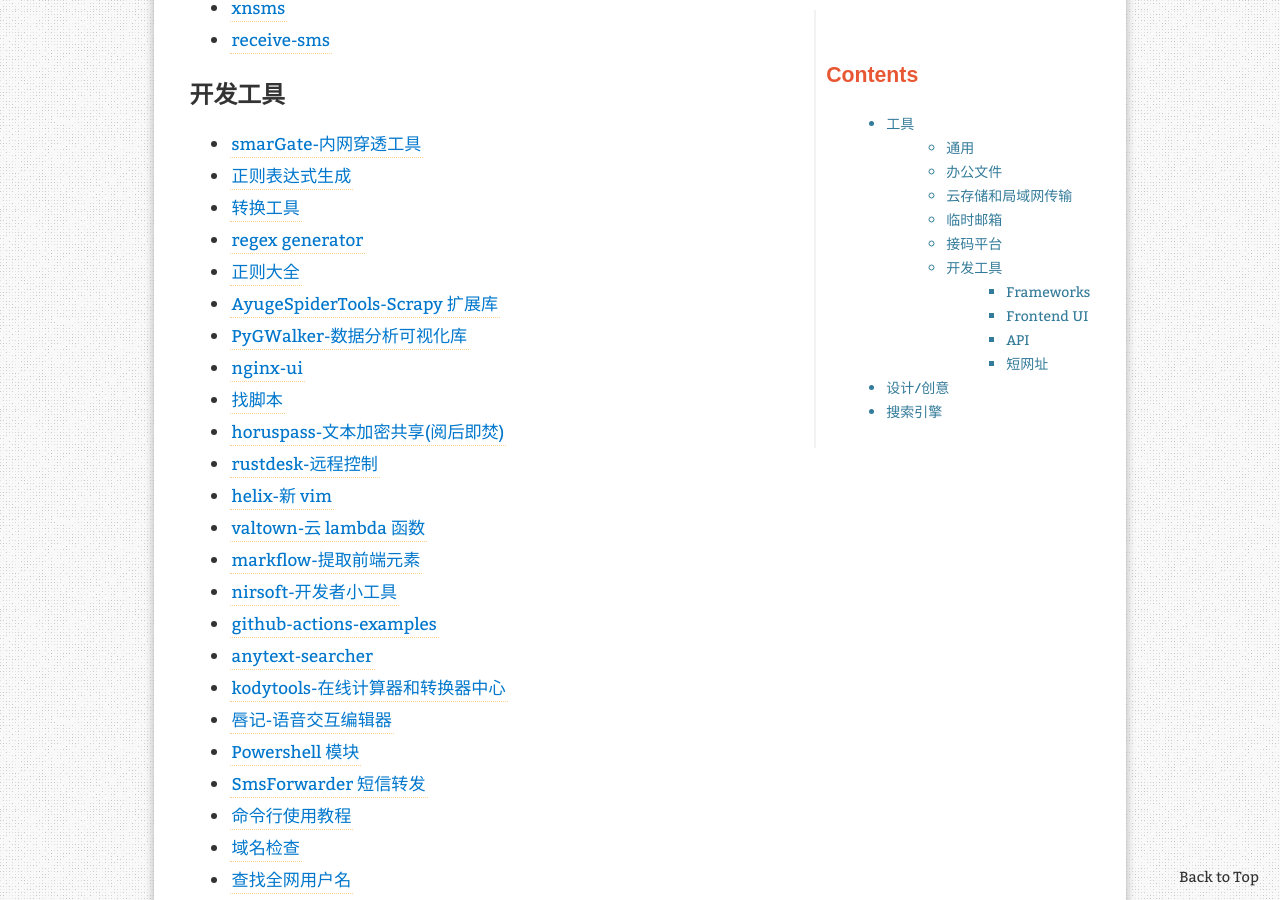
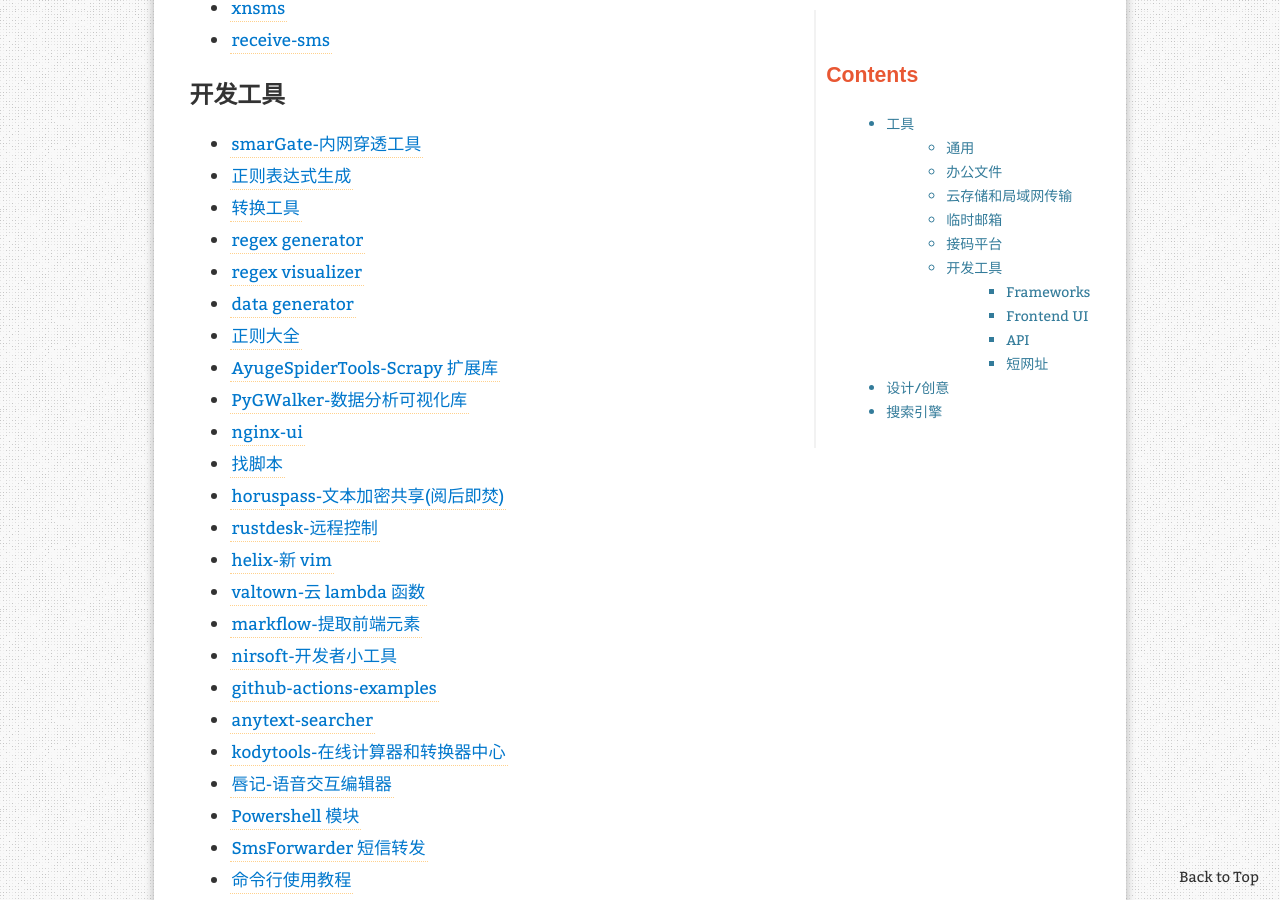
Before and after one commit to ElmTran/ElmTran.github.io, a Jekyll site: the page built from _posts/2022-09-03-awesome-tools.md, in a window 1280 px wide and 900 px high, scrolled down 4189 px. Built offline with Jekyll 4.4.1, drawn with Linux system fonts in a browser that asks for light colours; comment, search, counter and statistics services are not loaded.

Commit message:
Add data generator and regex visualizer  to 开发工具 in 2022-09-03-awesome-tools.md

```diff
--- a/_posts/2022-09-03-awesome-tools.md
+++ b/_posts/2022-09-03-awesome-tools.md
@@ -243,6 +243,10 @@ redirect_from:
 - [转换工具](https://www.iamwawa.cn/daxiaoxie.html)
 
 - [regex generator](https://regex-generator.olafneumann.org)
+
+- [regex visualizer](https://pythonium.net/regex)
+
+- [data generator](https://softwium.com/mockium/)
 
 - [正则大全](https://any-rule.vercel.app/)
 
```
